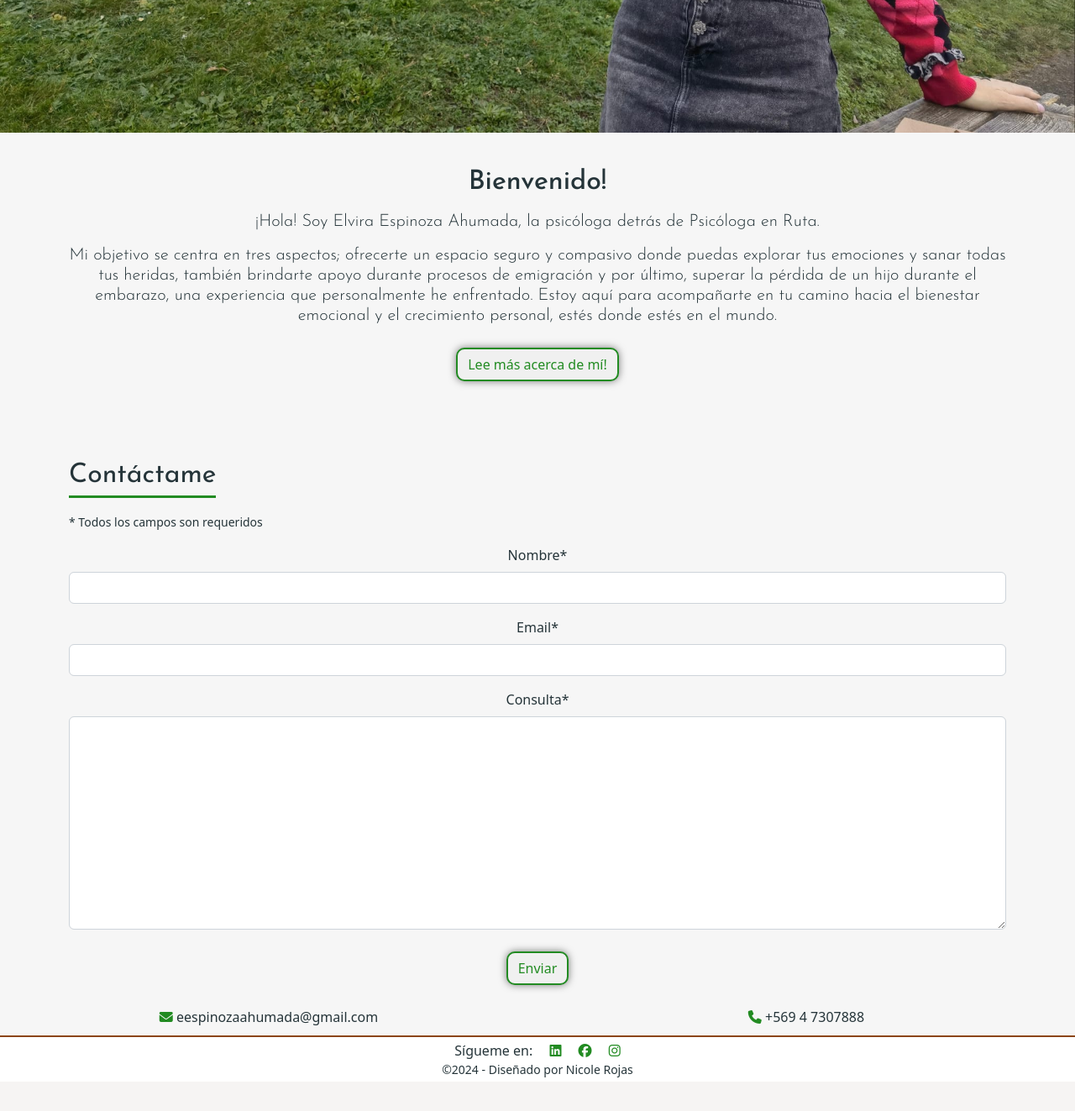
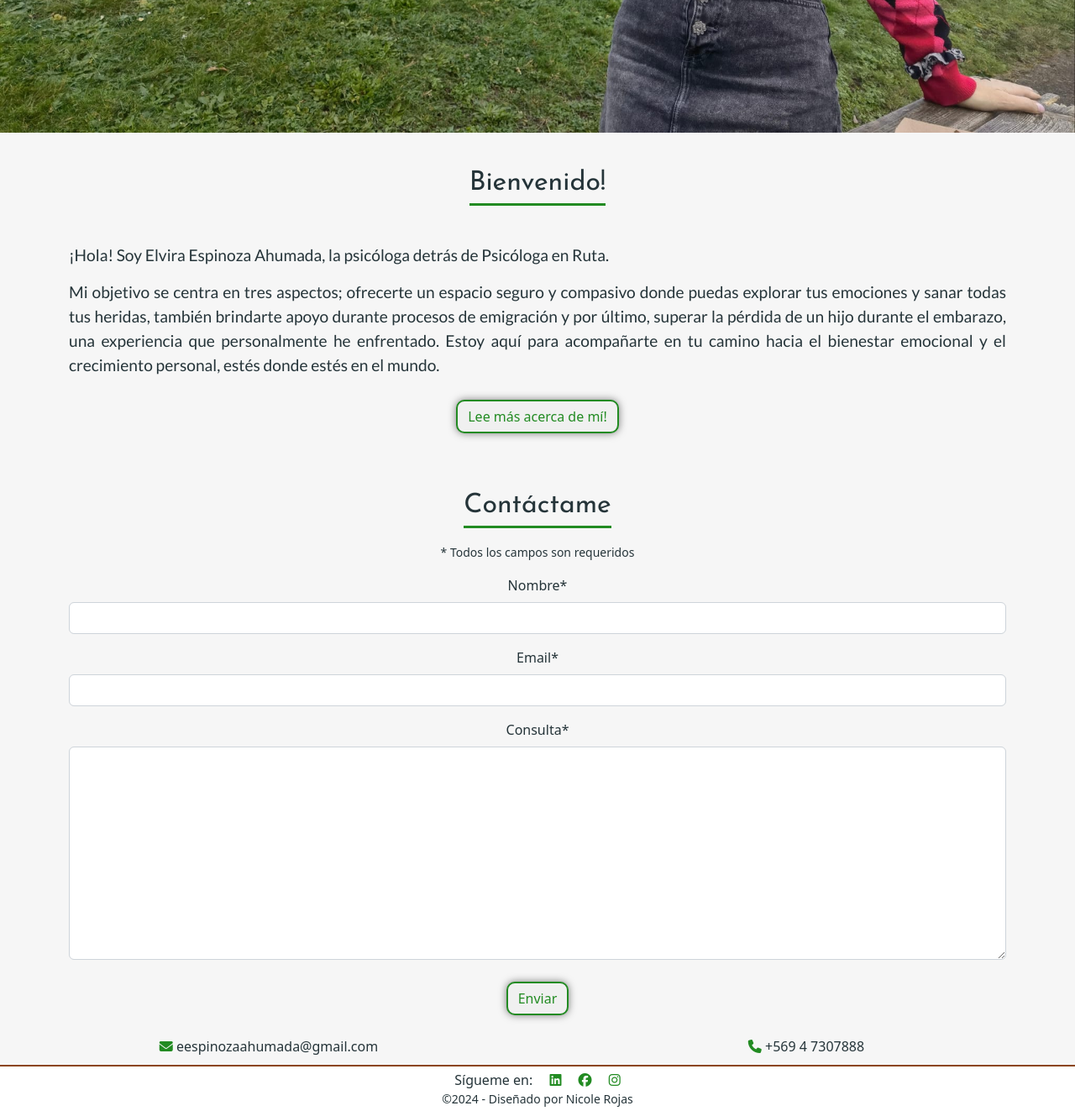
Before and after one commit to Nicolelir/Psychologist-Elvira-Espinoza-Spanish-version, a Django app: page / in a window 1280 px wide. Shown: the part 770-2093 px from the top of the page at 84% size. Before the commit the page ends 2053 px from the top, so only its background shows below. Run offline with Django 4.2, Linux system fonts and the light colour scheme; some libraries are stand-ins or nearby versions.

Commit message:
Add styles to homepage

```diff
--- a/home/templates/home/index.html
+++ b/home/templates/home/index.html
@@ -9,17 +9,17 @@
     <img class="hero-image" src="{% static 'images/homepage.jpg' %}" style="width: 100%; height: auto" alt="hero-image">
 </div>
 
-<div class="container mt-3 mb-3 justify-text">
-    <br>
-    <h2 class="mb-3 text-center">Bienvenido!</h2>
-    <h3 class="lead mb-3 text-center">
-        ¡Hola! Soy Elvira Espinoza Ahumada, la psicóloga detrás de Psicóloga en Ruta.</h3>
-    <h3 class="lead mb-3 text-center">
+<div class="container mt-3 mb-3 justify-text text-center">
+    <h2 class="mb-3 text-center titles">Bienvenido!</h2>
+    <p class="lead mb-3 justify-text">
+        <br>
+        ¡Hola! Soy Elvira Espinoza Ahumada, la psicóloga detrás de Psicóloga en Ruta.</p>
+    <p class="lead mb-3 justify-text">
         Mi objetivo se centra en tres aspectos; ofrecerte un espacio seguro y compasivo donde puedas explorar
         tus emociones y sanar todas tus heridas, también brindarte apoyo durante procesos de emigración y por último,
         superar la pérdida de un hijo durante el embarazo, una experiencia que personalmente he enfrentado.
         Estoy aquí para acompañarte en tu camino hacia el bienestar emocional y el crecimiento personal, estés donde estés
-        en el mundo.</h3>
+        en el mundo.</p>
 </div>
 
 <div class="container-fluid">
@@ -32,9 +32,9 @@
 
 <!-- Contact Form Column -->
 <div class="d-flex justify-content-center align-items-center">
-    <div class="container mt-3 mb-3 justify-text">
+    <div class="container  justify-text text-center">
         <h3 class="mb-3 text-center contact-form titles my-3">Contáctame</h3>
-        <p><small>* Todos los campos son requeridos</small></p>
+        <p class="text-center"><small>* Todos los campos son requeridos</small></p>
         <form action="{% url 'home:home' %}" method="post" class="text-center w-85 mx-auto">
             {% csrf_token %}
             {{ form|crispy|safe }}
--- a/static/css/styles.css
+++ b/static/css/styles.css
@@ -33,7 +33,7 @@ body {
     padding-top: 60px;
 }
 
-h1, h2, h3, h4, h5, h6 {
+h1, h2 {
     font-family: var(--title);
     font-weight: 500;
     color: var(--grey);
@@ -46,6 +46,8 @@ main {
 
 .justify-text {
     text-align: justify;
+    margin-top: 0; /* No space above text */
+    margin-bottom: 15px; /* Consistent spacing between paragraphs */
 }
 
 .titles{
@@ -55,8 +57,20 @@ main {
     display: inline-block;
     border-bottom: 3px solid var(--green);
     line-height: 3rem;
-    padding-top: 30px;
+    padding-top: 20px;
+    margin-bottom: 10px; /* Reduce the space after titles */
 }
+
+.lead {
+    font-family: var(--main-font);
+    font-size: 1.2rem; /* Adjust the font size */
+    font-weight: 400;
+    margin-top: 0; /* Remove extra margin at the top */
+    margin-bottom: 15px; /* Adjust bottom margin */
+}
+
+
+
 
 /* Django messages */
 .custom-alert {
@@ -197,6 +211,11 @@ img.logo {
     display: block;
     width: 100%;
     height: auto;
+}
+
+.contact-form {
+    margin-top: 20px; /* Adjust margin-top for the form title */
+    margin-bottom: 10px; /* Reduce margin-bottom after the title */
 }
 
 /* Contact Form */
@@ -448,6 +467,13 @@ content: "\2606";
     }
 }
 
+
+@media (max-width: 768px) {
+    .lead {
+        font-size: 1rem; /* Slightly smaller on mobile screens */
+    }
+}
+
 /*Footer*/
 /* Media query for screens smaller than 768px (adjust the breakpoint as needed) */
 @media screen and (max-width: 768px) {
```
Also changed, not shown: 1 other file.
